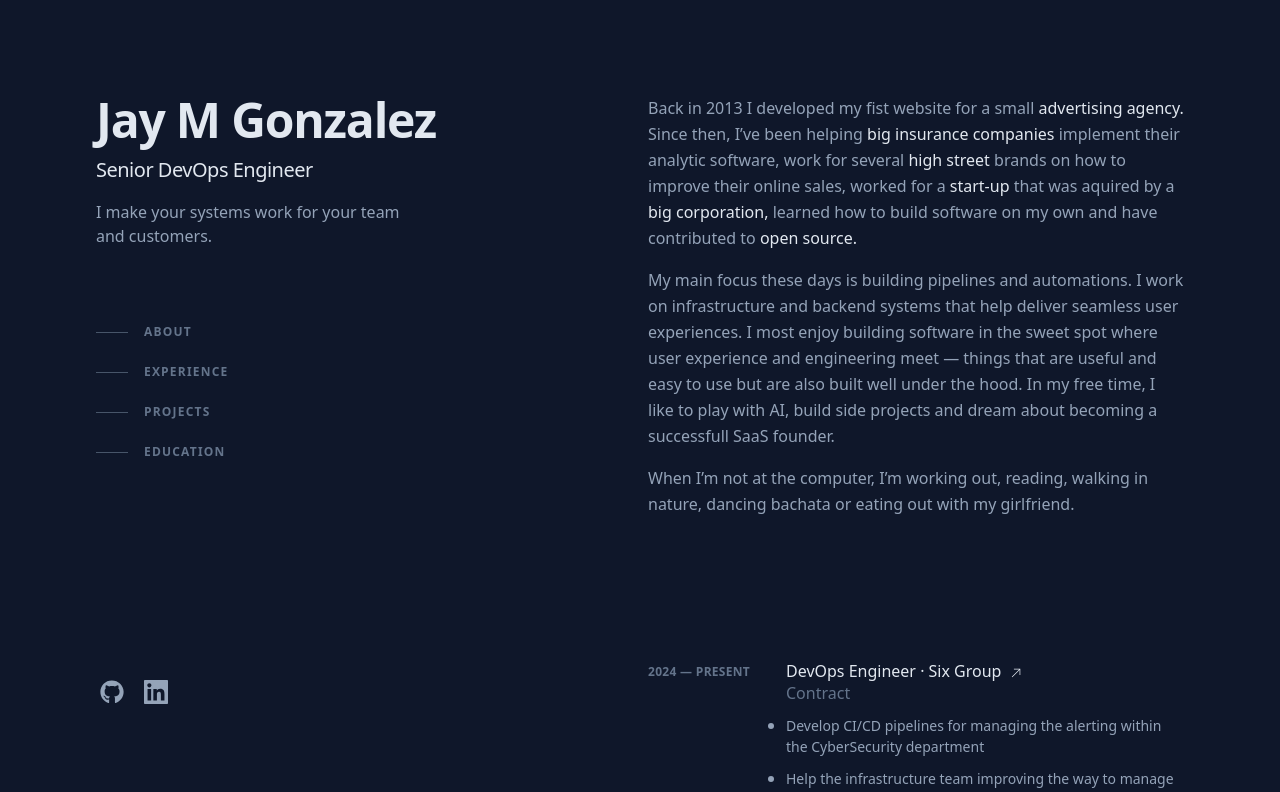
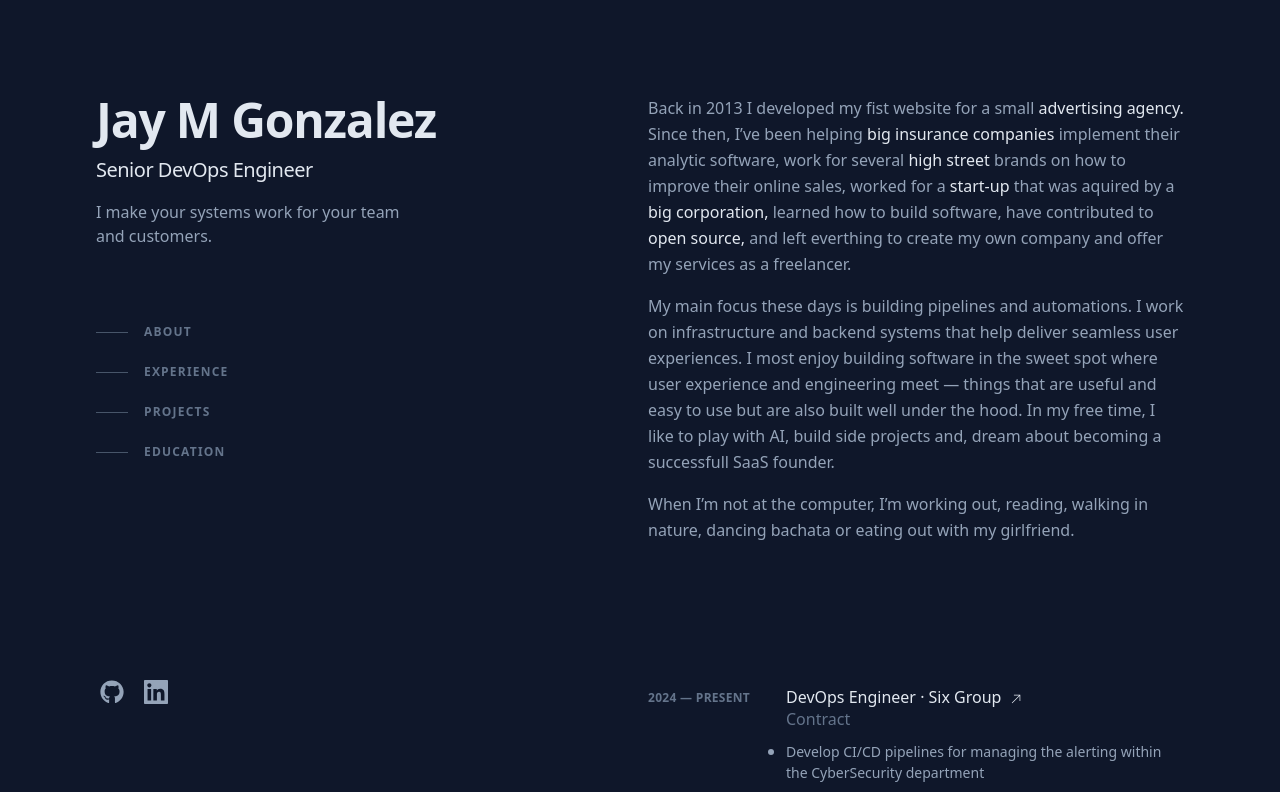
Before and after one commit to jaymgonzalez/my-site-v2, a Next.js app: page /my-site-v2/ in a window 1280 px wide. Shown: the top 792 px of the page. Built offline with nearby package versions, Linux system fonts and the light colour scheme.

Commit message:
update about

```diff
--- a/src/app/components/about.tsx
+++ b/src/app/components/about.tsx
@@ -61,7 +61,7 @@ const About = () => (
         >
           big corporation,{' '}
         </a>
-        learned how to build software on my own and have contributed to{' '}
+        learned how to build software, have contributed to{' '}
         <a
           className="font-medium text-slate-200 hover:text-teal-300 focus-visible:text-teal-300"
           href="https://openbb.co/"
@@ -69,8 +69,10 @@ const About = () => (
           rel="noreferrer noopener"
           aria-label="open source (opens in a new tab)"
         >
-          open source.{' '}
+          open source,{' '}
         </a>
+        and left everthing to create my own company and offer my services as a
+        freelancer.
       </p>
       <p className="mb-4">
         My main focus these days is building pipelines and automations. I work
@@ -78,8 +80,8 @@ const About = () => (
         experiences. I most enjoy building software in the sweet spot where user
         experience and engineering meet — things that are useful and easy to use
         but are also built well under the hood. In my free time, I like to play
-        with AI, build side projects and dream about becoming a successfull SaaS
-        founder.
+        with AI, build side projects and, dream about becoming a successfull
+        SaaS founder.
       </p>
       <p>
         When I’m not at the computer, I’m working out, reading, walking in
```
